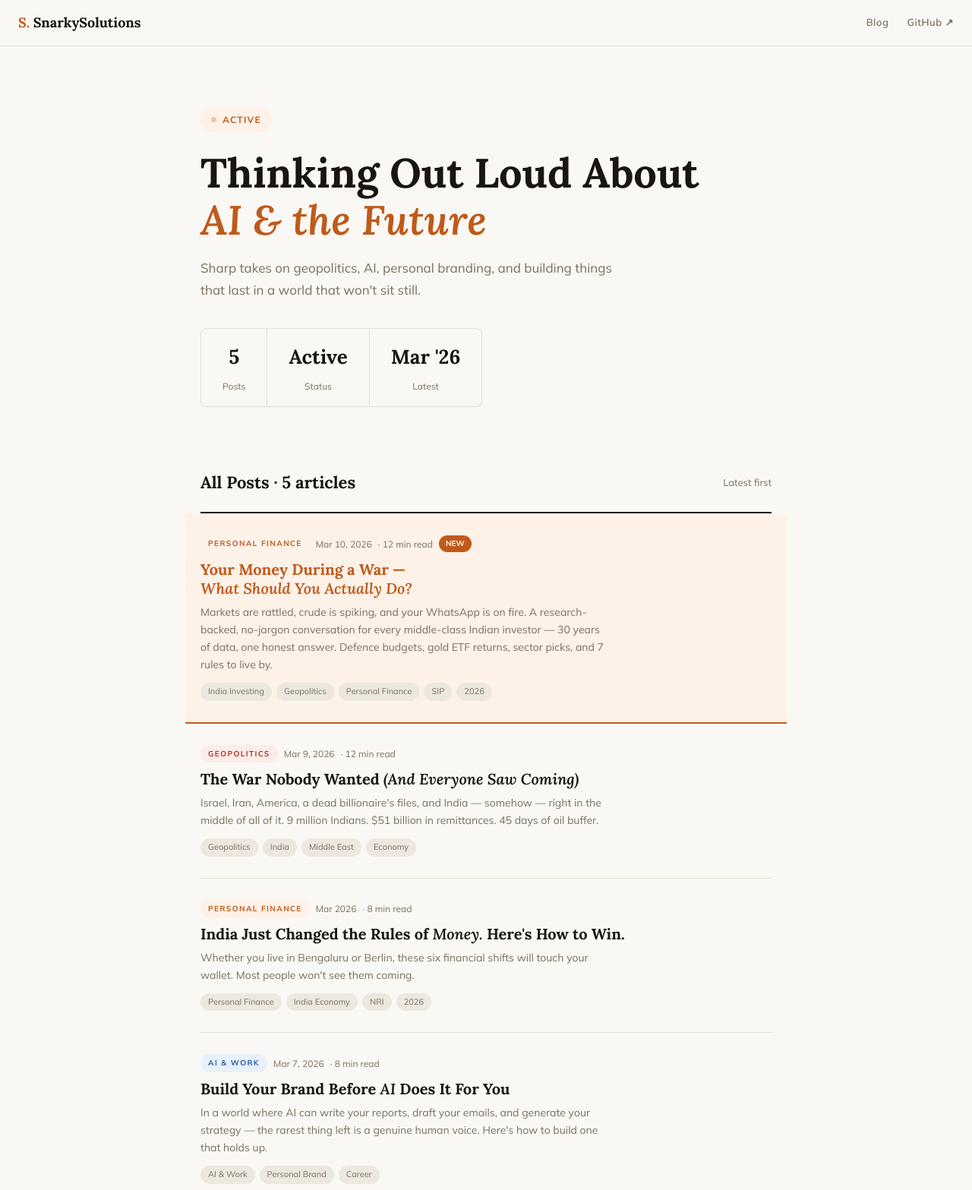
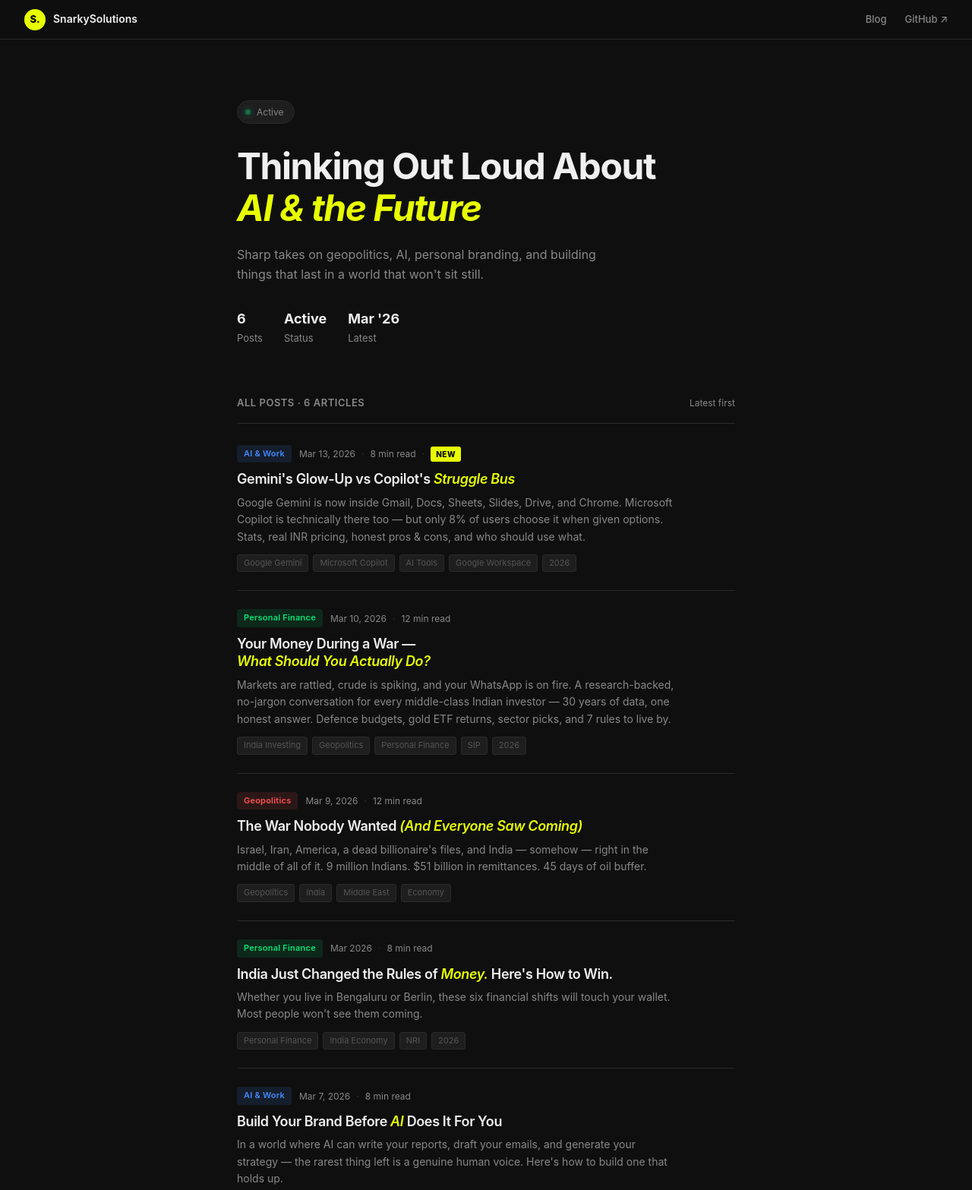
Before and after one commit to solutionssnarky-droid/solutionssnarky-droid.github.io, a plain HTML site: page index.html in a window 1280 px wide. Shown: the top 1567 px of the page at 76% size. Drawn offline with Linux system fonts and the light colour scheme.

Commit message:
Enhance SEO with meta tags and update footer links
Added meta tags for SEO and updated footer links.

```diff
--- a/index.html
+++ b/index.html
@@ -1,248 +1,356 @@
 <!DOCTYPE html>
 <html lang="en">
 <head>
-<meta charset="UTF-8">
-<meta name="viewport" content="width=device-width, initial-scale=1.0">
+  <meta charset="UTF-8" />
+  <meta name="viewport" content="width=device-width, initial-scale=1.0" />
   <title>Snarky Solutions — Thinking Out Loud About AI & the Future</title>
-<meta name="description" content="Sharp takes on geopolitics, AI, personal branding, and building things that last in a world that won't sit still.">
-<link rel="preconnect" href="https://fonts.googleapis.com">
-<link href="https://fonts.googleapis.com/css2?family=Lora:ital,wght@0,400;0,600;0,700;1,400;1,600&family=Mulish:wght@300;400;500;600;700&display=swap" rel="stylesheet">
+  <meta name="description" content="Sharp takes on geopolitics, AI, personal branding, and building things that last in a world that won't sit still." />
+  <meta name="keywords" content="India AI, geopolitics India, personal finance India, NRI investing, Google Gemini, Microsoft Copilot, Snarky Solutions" />
+  <meta property="og:title" content="Snarky Solutions" />
+  <meta property="og:description" content="Sharp takes on AI, geopolitics & personal finance. No hype. A little snark." />
+  <meta property="og:type" content="website" />
+  <meta property="og:url" content="https://solutionssnarky-droid.github.io/" />
+
   <style>
+    *, *::before, *::after { box-sizing: border-box; margin: 0; padding: 0; }
+
     :root {
-    --bg:#faf8f4; --ink:#1a1510; --muted:#7a6e5e;
-    --accent:#bf5a1a; --accent-soft:#fdf1e8;
-    --green:#2e6b3e; --border:#e4dcd0;
+      --bg: #0f0f0f;
+      --surface: #161616;
+      --surface2: #1e1e1e;
+      --border: #2a2a2a;
+      --ink: #f0f0f0;
+      --muted: #888;
+      --accent: #e8ff00;
+      --accent-dim: rgba(232,255,0,0.08);
+      --green: #00e676;
+      --red: #ff5252;
+      --blue: #448aff;
+      --purple: #ce93d8;
+      --orange: #ffb74d;
     }
-  * { margin:0; padding:0; box-sizing:border-box; }
-  html { scroll-behavior:smooth; }
-  body { background:var(--bg); color:var(--ink); font-family:'Mulish',sans-serif; font-size:16px; line-height:1.75; }
+
+    html { scroll-behavior: smooth; }
+
+    body {
+      font-family: -apple-system, BlinkMacSystemFont, "Segoe UI", system-ui, sans-serif;
+      background: var(--bg);
+      color: var(--ink);
+      line-height: 1.6;
+      font-size: 15px;
+      min-height: 100vh;
+    }
 
     /* NAV */
     nav {
-    position:sticky; top:0; z-index:100;
-    background:rgba(250,248,244,0.96); backdrop-filter:blur(8px);
-    border-bottom:1px solid var(--border);
-    padding:14px 24px;
-    display:flex; align-items:center; justify-content:space-between;
+      position: sticky;
+      top: 0;
+      z-index: 100;
+      background: rgba(15,15,15,0.92);
+      backdrop-filter: blur(12px);
+      border-bottom: 1px solid var(--border);
+      padding: 0 32px;
+      height: 52px;
+      display: flex;
+      align-items: center;
+      justify-content: space-between;
     }
-  .nav-brand { font-family:'Lora',serif; font-weight:700; font-size:18px; color:var(--ink); text-decoration:none; }
-  .nav-brand span { color:var(--accent); }
-  .nav-links { display:flex; gap:24px; }
-  .nav-links a { font-size:13px; font-weight:600; color:var(--muted); text-decoration:none; letter-spacing:.04em; transition:color .2s; }
-  .nav-links a:hover { color:var(--accent); }
+
+    .nav-brand { display: flex; align-items: center; gap: 10px; text-decoration: none; }
+    .nav-avatar {
+      width: 28px; height: 28px;
+      background: var(--accent);
+      border-radius: 50%;
+      display: flex; align-items: center; justify-content: center;
+      font-weight: 800; font-size: 13px; color: #000; flex-shrink: 0;
+    }
+    .nav-name { font-weight: 600; font-size: 14px; color: var(--ink); }
+    .nav-links { display: flex; align-items: center; gap: 24px; }
+    .nav-links a { color: var(--muted); text-decoration: none; font-size: 13px; font-weight: 500; transition: color 0.15s; }
+    .nav-links a:hover { color: var(--ink); }
+
+    .nav-dot {
+      width: 7px; height: 7px;
+      background: var(--green);
+      border-radius: 50%;
+      display: inline-block;
+      box-shadow: 0 0 6px var(--green);
+      animation: pulse 2s infinite;
+    }
+    @keyframes pulse { 0%,100%{opacity:1} 50%{opacity:0.4} }
 
     /* HERO */
-  .hero { max-width:800px; margin:0 auto; padding:80px 24px 48px; }
+    .hero { padding: 80px 32px 64px; max-width: 720px; margin: 0 auto; }
+
     .hero-status {
-    display:inline-flex; align-items:center; gap:8px;
-    background:var(--accent-soft); color:var(--accent);
-    font-size:12px; font-weight:700; letter-spacing:.1em; text-transform:uppercase;
-    padding:5px 14px; border-radius:100px; margin-bottom:24px;
+      display: inline-flex; align-items: center; gap: 8px;
+      background: var(--surface2); border: 1px solid var(--border);
+      border-radius: 20px; padding: 5px 14px 5px 10px;
+      font-size: 12px; color: var(--muted); margin-bottom: 28px;
     }
-  .hero-status::before {
-    content:''; width:7px; height:7px; border-radius:50%;
-    background:var(--accent); display:block;
-    animation:pulse 2s infinite;
+
+    .hero h1 {
+      font-size: clamp(2rem, 5vw, 3rem);
+      font-weight: 700; line-height: 1.15;
+      letter-spacing: -0.03em; color: var(--ink); margin-bottom: 20px;
     }
-  @keyframes pulse { 0%,100%{opacity:1} 50%{opacity:.3} }
-  .hero h1 { font-family:'Lora',serif; font-size:clamp(30px,6vw,54px); font-weight:700; line-height:1.15; margin-bottom:18px; }
-  .hero h1 em { font-style:italic; color:var(--accent); }
-  .hero-sub { font-size:17px; color:var(--muted); max-width:560px; margin-bottom:36px; line-height:1.7; }
-  .hero-stats { display:flex; gap:0; border:1px solid var(--border); border-radius:8px; overflow:hidden; width:fit-content; }
-  .hs { padding:14px 28px; text-align:center; border-right:1px solid var(--border); }
-  .hs:last-child { border-right:none; }
-  .hs-num { font-family:'Lora',serif; font-size:26px; font-weight:700; color:var(--ink); display:block; }
-  .hs-lbl { color:var(--muted); font-size:12px; }
+    .hero h1 em { font-style: italic; color: var(--accent); }
+
+    .hero-sub { font-size: 16px; color: var(--muted); line-height: 1.65; max-width: 520px; margin-bottom: 32px; }
+
+    .hero-stats { display: flex; align-items: center; gap: 28px; font-size: 13px; color: var(--muted); }
+    .hero-stats strong { color: var(--ink); font-size: 18px; font-weight: 700; display: block; }
 
     /* POSTS */
-  .posts-section { max-width:800px; margin:0 auto; padding:0 24px 80px; }
+    #posts { max-width: 720px; margin: 0 auto; padding: 0 32px 80px; }
+
     .posts-header {
-    display:flex; align-items:center; justify-content:space-between;
-    padding:32px 0 20px; border-bottom:2px solid var(--ink);
+      display: flex; align-items: center; justify-content: space-between;
+      padding-bottom: 16px; border-bottom: 1px solid var(--border); margin-bottom: 4px;
     }
-  .posts-header h2 { font-family:'Lora',serif; font-size:22px; font-weight:700; }
-  .posts-count { font-size:13px; color:var(--muted); }
+    .posts-header h2 { font-size: 13px; font-weight: 600; color: var(--muted); letter-spacing: 0.04em; text-transform: uppercase; }
+    .posts-count { font-size: 12px; color: var(--muted); }
 
-  /* POST CARD */
-  .post-card {
-    display:grid; grid-template-columns:1fr auto;
-    gap:16px; padding:28px 0; border-bottom:1px solid var(--border);
-    text-decoration:none; color:inherit;
+    /* POST ITEM */
+    .post-item {
+      display: block; text-decoration: none; color: inherit;
+      padding: 24px 0; border-bottom: 1px solid var(--border);
+      transition: background 0.15s; position: relative;
     }
-  .post-card:hover .post-title { color:var(--accent); }
-  .post-card.featured {
-    background:var(--accent-soft);
-    margin:0 -20px; padding:28px 20px;
-    border-bottom:2px solid var(--accent);
-    border-radius:4px 4px 0 0;
+    .post-item:hover {
+      background: var(--accent-dim);
+      margin: 0 -16px; padding-left: 16px; padding-right: 16px;
+      border-radius: 8px; border-bottom-color: transparent;
     }
-  .post-card.featured .post-title { color:var(--accent); }
-  .post-meta { display:flex; align-items:center; gap:8px; flex-wrap:wrap; margin-bottom:9px; }
-  .cat {
-    font-size:10px; font-weight:700; letter-spacing:.14em; text-transform:uppercase;
-    padding:3px 10px; border-radius:100px;
+
+    .post-item-top { display: flex; align-items: center; gap: 10px; margin-bottom: 10px; flex-wrap: wrap; }
+
+    .cat-pill { font-size: 11px; font-weight: 600; padding: 3px 9px; border-radius: 4px; letter-spacing: 0.02em; }
+    .cat-finance { background: rgba(0,230,118,0.12); color: var(--green); }
+    .cat-geo     { background: rgba(255,82,82,0.12);  color: var(--red); }
+    .cat-ai      { background: rgba(68,138,255,0.12); color: var(--blue); }
+    .cat-brand   { background: rgba(206,147,216,0.12);color: var(--purple); }
+
+    .post-meta { font-size: 12px; color: var(--muted); display: flex; align-items: center; gap: 8px; }
+    .post-meta-dot { opacity: 0.3; }
+
+    .badge-new {
+      background: var(--accent); color: #000;
+      font-size: 10px; font-weight: 800; padding: 2px 7px;
+      border-radius: 3px; letter-spacing: 0.05em; text-transform: uppercase;
     }
-  .cat-finance { background:#fdf1e8; color:var(--accent); }
-  .cat-geo     { background:#fdecea; color:#b83222; }
-  .cat-ai      { background:#e8f0fb; color:#1f5fa6; }
-  .post-date   { font-size:12px; color:var(--muted); }
-  .post-read   { font-size:12px; color:var(--muted); }
-  .new-badge   { font-size:10px; font-weight:700; background:var(--accent); color:#fff; padding:2px 9px; border-radius:100px; }
-  .post-title  { font-family:'Lora',serif; font-size:20px; font-weight:700; line-height:1.25; margin-bottom:8px; transition:color .2s; }
-  .post-title em { font-style:italic; }
-  .post-excerpt { font-size:14px; color:var(--muted); line-height:1.65; max-width:540px; }
-  .post-tags { display:flex; gap:6px; flex-wrap:wrap; margin-top:12px; }
-  .post-tag { font-size:11px; color:var(--muted); background:#ece8e0; padding:2px 10px; border-radius:100px; }
-  .post-arrow { color:var(--accent); font-size:22px; align-self:center; opacity:0; transition:opacity .2s, transform .2s; }
-  .post-card:hover .post-arrow { opacity:1; transform:translateX(4px); }
 
-  .coming-soon { text-align:center; padding:40px 0; color:var(--muted); font-size:14px; }
-  .coming-soon::before { content:'✦'; display:block; font-size:18px; margin-bottom:10px; color:var(--border); }
+    .post-item h3 {
+      font-size: 18px; font-weight: 600; line-height: 1.3;
+      letter-spacing: -0.02em; color: var(--ink); margin-bottom: 8px;
+    }
+    .post-item h3 em { font-style: italic; color: var(--accent); }
 
-  footer { border-top:1px solid var(--border); text-align:center; padding:32px 24px; font-size:13px; color:var(--muted); line-height:2; }
-  footer a { color:var(--accent); text-decoration:none; }
+    .post-item p { font-size: 14px; color: var(--muted); line-height: 1.6; max-width: 580px; margin-bottom: 12px; }
 
-  @media(max-width:580px){
-    .post-card { grid-template-columns:1fr; }
-    .post-arrow { display:none; }
-    .nav-links { display:none; }
-    .hero-stats { flex-wrap:wrap; }
+    .post-tags { display: flex; flex-wrap: wrap; gap: 6px; margin-top: 10px; }
+    .tag {
+      font-size: 11px; color: #555;
+      background: var(--surface2); border: 1px solid var(--border);
+      padding: 2px 8px; border-radius: 3px;
+    }
+
+    .post-arrow {
+      position: absolute; right: 0; top: 50%; transform: translateY(-50%);
+      color: var(--muted); font-size: 18px;
+      opacity: 0; transition: opacity 0.15s, right 0.15s;
+    }
+    .post-item:hover .post-arrow { opacity: 1; right: 16px; }
+
+    .coming-soon { padding: 24px 0; font-size: 13px; color: #444; font-style: italic; }
+
+    /* FOOTER */
+    footer {
+      border-top: 1px solid var(--border);
+      padding: 24px 32px; max-width: 720px; margin: 0 auto;
+      display: flex; align-items: center; justify-content: space-between;
+      font-size: 12px; color: #444;
+    }
+    footer a { color: #555; text-decoration: underline; }
+    footer a:hover { color: var(--muted); }
+
+    @media (max-width: 600px) {
+      nav { padding: 0 16px; }
+      .hero { padding: 52px 16px 44px; }
+      #posts { padding: 0 16px 60px; }
+      footer { padding: 20px 16px; flex-direction: column; gap: 8px; text-align: center; }
+      .post-arrow { display: none; }
     }
   </style>
 </head>
 <body>
 
 <nav>
-  <a class="nav-brand" href="https://solutionssnarky-droid.github.io/"><span>S.</span> SnarkySolutions</a>
+  <a href="/" class="nav-brand">
+    <div class="nav-avatar">S.</div>
+    <span class="nav-name">SnarkySolutions</span>
+  </a>
   <div class="nav-links">
     <a href="#posts">Blog</a>
-    <a href="https://github.com/solutionssnarky-droid" target="_blank">GitHub ↗</a>
+    <a href="https://github.com/solutionssnarky-droid" target="_blank" rel="noopener">GitHub ↗</a>
   </div>
 </nav>
 
-<div class="hero">
-  <div class="hero-status">Active</div>
-  <h1>Thinking Out Loud About<br><em>AI & the Future</em></h1>
+<header class="hero">
+  <div class="hero-status">
+    <span class="nav-dot"></span>
+    Active
+  </div>
+  <h1>Thinking Out Loud About<br /><em>AI &amp; the Future</em></h1>
   <p class="hero-sub">Sharp takes on geopolitics, AI, personal branding, and building things that last in a world that won't sit still.</p>
   <div class="hero-stats">
-    <div class="hs"><span class="hs-num">5</span><span class="hs-lbl">Posts</span></div>
-    <div class="hs"><span class="hs-num">Active</span><span class="hs-lbl">Status</span></div>
-    <div class="hs"><span class="hs-num">Mar '26</span><span class="hs-lbl">Latest</span></div>
+    <div><strong>6</strong> Posts</div>
+    <div><strong>Active</strong> Status</div>
+    <div><strong>Mar '26</strong> Latest</div>
   </div>
-</div>
+</header>
 
-<div class="posts-section" id="posts">
+<section id="posts">
   <div class="posts-header">
-    <h2>All Posts · 5 articles</h2>
+    <h2>All Posts · 6 articles</h2>
     <span class="posts-count">Latest first</span>
   </div>
 
-  <!-- POST 5 — NEW | filename in repo: your-money-during-war-2.html -->
-  <a class="post-card featured" href="your-money-during-war-2.html">
-    <div>
+  <!-- NEW: Gemini vs Copilot -->
+  <a class="post-item" href="gemini-vs-copilot-2026.html">
+    <div class="post-item-top">
+      <span class="cat-pill cat-ai">AI &amp; Work</span>
       <div class="post-meta">
-        <span class="cat cat-finance">Personal Finance</span>
-        <span class="post-date">Mar 10, 2026</span>
-        <span class="post-read">· 12 min read</span>
-        <span class="new-badge">NEW</span>
-      </div>
-      <div class="post-title">Your Money During a War —<br><em>What Should You Actually Do?</em></div>
-      <div class="post-excerpt">Markets are rattled, crude is spiking, and your WhatsApp is on fire. A research-backed, no-jargon conversation for every middle-class Indian investor — 30 years of data, one honest answer. Defence budgets, gold ETF returns, sector picks, and 7 rules to live by.</div>
-      <div class="post-tags">
-        <span class="post-tag">India Investing</span>
-        <span class="post-tag">Geopolitics</span>
-        <span class="post-tag">Personal Finance</span>
-        <span class="post-tag">SIP</span>
-        <span class="post-tag">2026</span>
+        <span>Mar 13, 2026</span>
+        <span class="post-meta-dot">·</span>
+        <span>8 min read</span>
+        <span class="post-meta-dot">·</span>
+        <span class="badge-new">NEW</span>
       </div>
     </div>
-    <div class="post-arrow">→</div>
+    <h3>Gemini's Glow-Up vs Copilot's <em>Struggle Bus</em></h3>
+    <p>Google Gemini is now inside Gmail, Docs, Sheets, Slides, Drive, and Chrome. Microsoft Copilot is technically there too — but only 8% of users choose it when given options. Stats, real INR pricing, honest pros &amp; cons, and who should use what.</p>
+    <div class="post-tags">
+      <span class="tag">Google Gemini</span>
+      <span class="tag">Microsoft Copilot</span>
+      <span class="tag">AI Tools</span>
+      <span class="tag">Google Workspace</span>
+      <span class="tag">2026</span>
+    </div>
+    <span class="post-arrow">→</span>
   </a>
 
-  <!-- POST 4 | filename: war-nobody-wanted.html -->
-  <a class="post-card" href="war-nobody-wanted.html">
-    <div>
+  <!-- Your Money During a War -->
+  <a class="post-item" href="your-money-during-war-2.html">
+    <div class="post-item-top">
+      <span class="cat-pill cat-finance">Personal Finance</span>
       <div class="post-meta">
-        <span class="cat cat-geo">Geopolitics</span>
-        <span class="post-date">Mar 9, 2026</span>
-        <span class="post-read">· 12 min read</span>
-      </div>
-      <div class="post-title">The War Nobody Wanted <em>(And Everyone Saw Coming)</em></div>
-      <div class="post-excerpt">Israel, Iran, America, a dead billionaire's files, and India — somehow — right in the middle of all of it. 9 million Indians. $51 billion in remittances. 45 days of oil buffer.</div>
-      <div class="post-tags">
-        <span class="post-tag">Geopolitics</span>
-        <span class="post-tag">India</span>
-        <span class="post-tag">Middle East</span>
-        <span class="post-tag">Economy</span>
+        <span>Mar 10, 2026</span>
+        <span class="post-meta-dot">·</span>
+        <span>12 min read</span>
       </div>
     </div>
-    <div class="post-arrow">→</div>
+    <h3>Your Money During a War —<br /><em>What Should You Actually Do?</em></h3>
+    <p>Markets are rattled, crude is spiking, and your WhatsApp is on fire. A research-backed, no-jargon conversation for every middle-class Indian investor — 30 years of data, one honest answer. Defence budgets, gold ETF returns, sector picks, and 7 rules to live by.</p>
+    <div class="post-tags">
+      <span class="tag">India Investing</span>
+      <span class="tag">Geopolitics</span>
+      <span class="tag">Personal Finance</span>
+      <span class="tag">SIP</span>
+      <span class="tag">2026</span>
+    </div>
+    <span class="post-arrow">→</span>
   </a>
 
-  <!-- POST 3 | filename: india-finance-2026.html -->
-  <a class="post-card" href="india-finance-2026.html">
-    <div>
+  <!-- War Nobody Wanted -->
+  <a class="post-item" href="war-nobody-wanted.html">
+    <div class="post-item-top">
+      <span class="cat-pill cat-geo">Geopolitics</span>
       <div class="post-meta">
-        <span class="cat cat-finance">Personal Finance</span>
-        <span class="post-date">Mar 2026</span>
-        <span class="post-read">· 8 min read</span>
-      </div>
-      <div class="post-title">India Just Changed the Rules of <em>Money.</em> Here's How to Win.</div>
-      <div class="post-excerpt">Whether you live in Bengaluru or Berlin, these six financial shifts will touch your wallet. Most people won't see them coming.</div>
-      <div class="post-tags">
-        <span class="post-tag">Personal Finance</span>
-        <span class="post-tag">India Economy</span>
-        <span class="post-tag">NRI</span>
-        <span class="post-tag">2026</span>
+        <span>Mar 9, 2026</span>
+        <span class="post-meta-dot">·</span>
+        <span>12 min read</span>
       </div>
     </div>
-    <div class="post-arrow">→</div>
+    <h3>The War Nobody Wanted <em>(And Everyone Saw Coming)</em></h3>
+    <p>Israel, Iran, America, a dead billionaire's files, and India — somehow — right in the middle of all of it. 9 million Indians. $51 billion in remittances. 45 days of oil buffer.</p>
+    <div class="post-tags">
+      <span class="tag">Geopolitics</span>
+      <span class="tag">India</span>
+      <span class="tag">Middle East</span>
+      <span class="tag">Economy</span>
+    </div>
+    <span class="post-arrow">→</span>
   </a>
 
-  <!-- POST 2 | filename: blog-build-your-brand-ai.html -->
-  <a class="post-card" href="blog-build-your-brand-ai.html">
-    <div>
+  <!-- India Finance 2026 -->
+  <a class="post-item" href="india-finance-2026.html">
+    <div class="post-item-top">
+      <span class="cat-pill cat-finance">Personal Finance</span>
       <div class="post-meta">
-        <span class="cat cat-ai">AI & Work</span>
-        <span class="post-date">Mar 7, 2026</span>
-        <span class="post-read">· 8 min read</span>
-      </div>
-      <div class="post-title">Build Your Brand Before <em>AI</em> Does It For You</div>
-      <div class="post-excerpt">In a world where AI can write your reports, draft your emails, and generate your strategy — the rarest thing left is a genuine human voice. Here's how to build one that holds up.</div>
-      <div class="post-tags">
-        <span class="post-tag">AI & Work</span>
-        <span class="post-tag">Personal Brand</span>
-        <span class="post-tag">Career</span>
+        <span>Mar 2026</span>
+        <span class="post-meta-dot">·</span>
+        <span>8 min read</span>
       </div>
     </div>
-    <div class="post-arrow">→</div>
+    <h3>India Just Changed the Rules of <em>Money.</em> Here's How to Win.</h3>
+    <p>Whether you live in Bengaluru or Berlin, these six financial shifts will touch your wallet. Most people won't see them coming.</p>
+    <div class="post-tags">
+      <span class="tag">Personal Finance</span>
+      <span class="tag">India Economy</span>
+      <span class="tag">NRI</span>
+      <span class="tag">2026</span>
+    </div>
+    <span class="post-arrow">→</span>
   </a>
 
-  <!-- POST 1 | filename: india_geopolitics_blogpost.html -->
-  <a class="post-card" href="india_geopolitics_blogpost.html">
-    <div>
+  <!-- Build Your Brand -->
+  <a class="post-item" href="blog-build-your-brand-ai.html">
+    <div class="post-item-top">
+      <span class="cat-pill cat-ai">AI &amp; Work</span>
       <div class="post-meta">
-        <span class="cat cat-geo">Geopolitics</span>
-        <span class="post-date">Mar 2026</span>
-        <span class="post-read">· 8 min read</span>
-      </div>
-      <div class="post-title">The World is Changing. <em>Is India Ready?</em></div>
-      <div class="post-excerpt">How seismic shifts in global power — from U.S.–China rivalry to the AI race — are reshaping India's $205 billion service economy. The opportunities are enormous. So are the risks.</div>
-      <div class="post-tags">
-        <span class="post-tag">Geopolitics</span>
-        <span class="post-tag">India</span>
-        <span class="post-tag">Global Strategy</span>
+        <span>Mar 7, 2026</span>
+        <span class="post-meta-dot">·</span>
+        <span>8 min read</span>
       </div>
     </div>
-    <div class="post-arrow">→</div>
+    <h3>Build Your Brand Before <em>AI</em> Does It For You</h3>
+    <p>In a world where AI can write your reports, draft your emails, and generate your strategy — the rarest thing left is a genuine human voice. Here's how to build one that holds up.</p>
+    <div class="post-tags">
+      <span class="tag">AI &amp; Work</span>
+      <span class="tag">Personal Brand</span>
+      <span class="tag">Career</span>
+    </div>
+    <span class="post-arrow">→</span>
   </a>
 
-  <div class="coming-soon">Next post coming soon — more sharp thinking on AI, work, and building something real</div>
+  <!-- India Geopolitics -->
+  <a class="post-item" href="india_geopolitics_blogpost.html">
+    <div class="post-item-top">
+      <span class="cat-pill cat-geo">Geopolitics</span>
+      <div class="post-meta">
+        <span>Mar 2026</span>
+        <span class="post-meta-dot">·</span>
+        <span>8 min read</span>
       </div>
+    </div>
+    <h3>The World is Changing. <em>Is India Ready?</em></h3>
+    <p>How seismic shifts in global power — from U.S.–China rivalry to the AI race — are reshaping India's $205 billion service economy. The opportunities are enormous. So are the risks.</p>
+    <div class="post-tags">
+      <span class="tag">Geopolitics</span>
+      <span class="tag">India</span>
+      <span class="tag">Global Strategy</span>
+    </div>
+    <span class="post-arrow">→</span>
+  </a>
+
+  <p class="coming-soon">Next post coming soon — more sharp thinking on AI, work, and building something real</p>
+
+</section>
 
 <footer>
-  Snarky Solutions · © 2026 · <a href="https://solutionssnarky-droid.github.io/">solutionssnarky-droid.github.io</a><br>
-  <a href="https://github.com/solutionssnarky-droid" target="_blank">GitHub ↗</a>
+  <span>Snarky Solutions · © 2026 · <a href="https://solutionssnarky-droid.github.io">solutionssnarky-droid.github.io</a></span>
+  <a href="https://github.com/solutionssnarky-droid" target="_blank" rel="noopener">GitHub ↗</a>
 </footer>
 
 </body>
```
Lines whose indentation alone changed are shown as unchanged.
